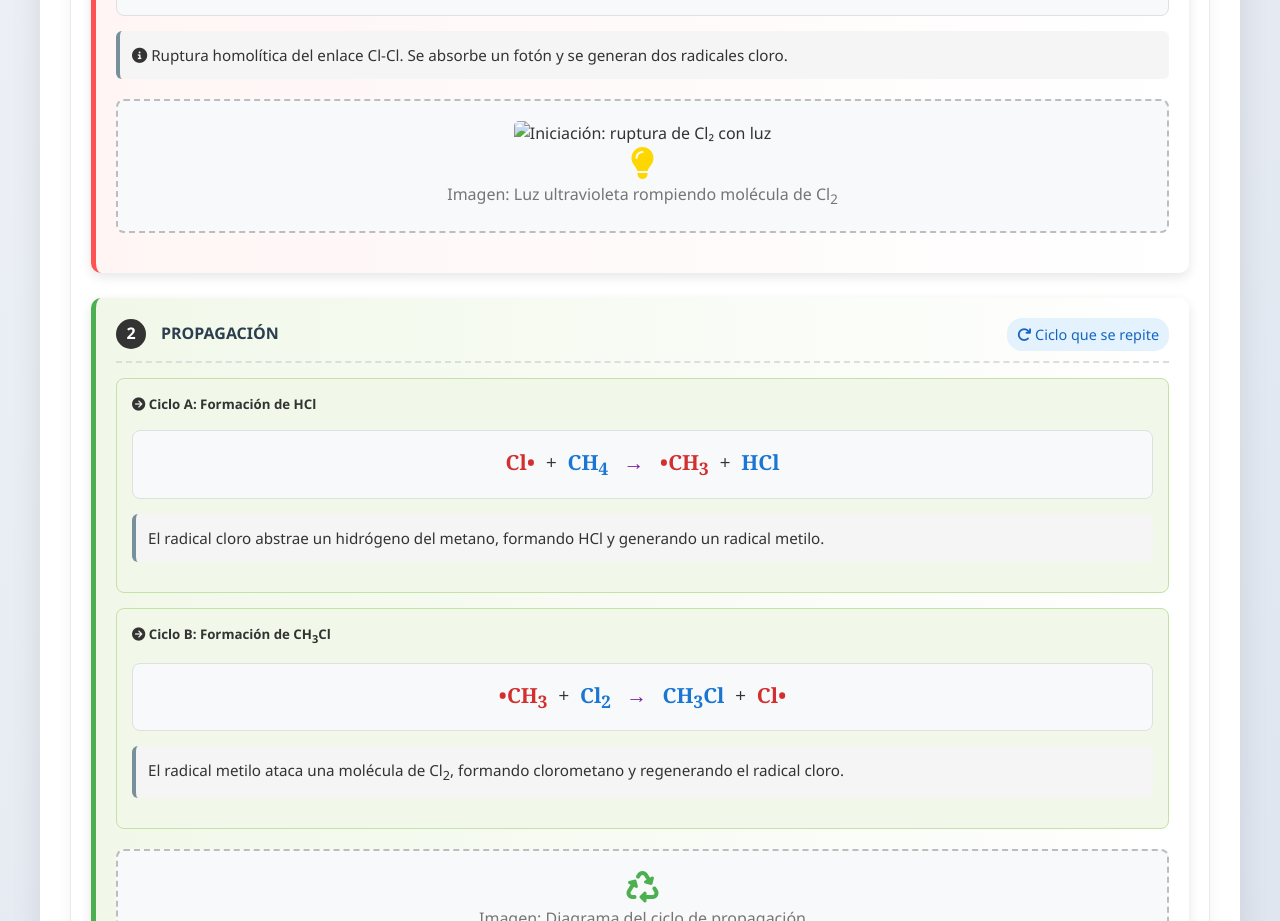
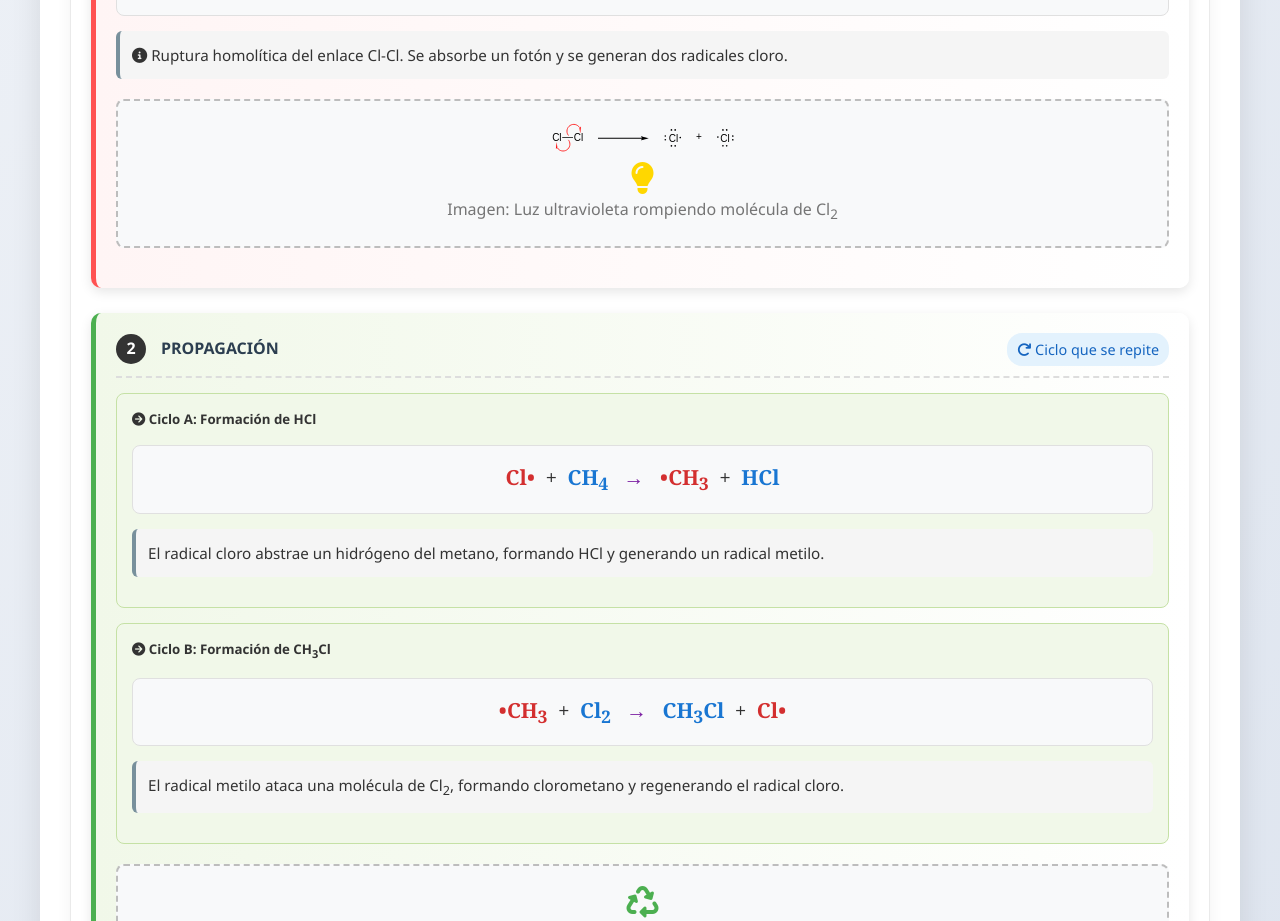
Before and after one commit to juanvelasco-svg/QO-Mecanismos-y-Quiralidad, a plain HTML site: page index.html in a window 1280 px wide. Shown: the part 1656-2577 px from the top of the page. Drawn offline with Linux system fonts and the light colour scheme; a script that the page names is missing.

Commit message:
Update index.html

```diff
--- a/index.html
+++ b/index.html
@@ -359,7 +359,7 @@
                     Se absorbe un fotón y se generan dos radicales cloro.
                 </p>
                 <div class="step-image">
-                    <img src="ruta/a/tu-imagen1.png" alt="Iniciación: ruptura de Cl₂ con luz" style="max-width: 100%; height: auto; border-radius: 5px;">
+                    <img src="step1initiation.svg" alt="Iniciación: ruptura de Cl₂ con luz" style="max-width: 100%; height: auto; border-radius: 5px;">
                     <div class="image-placeholder">
                         <i class="fas fa-lightbulb" style="color: #FFD700; font-size: 2em;"></i>
                         <p>Imagen: Luz ultravioleta rompiendo molécula de Cl<sub>2</sub></p>
```
